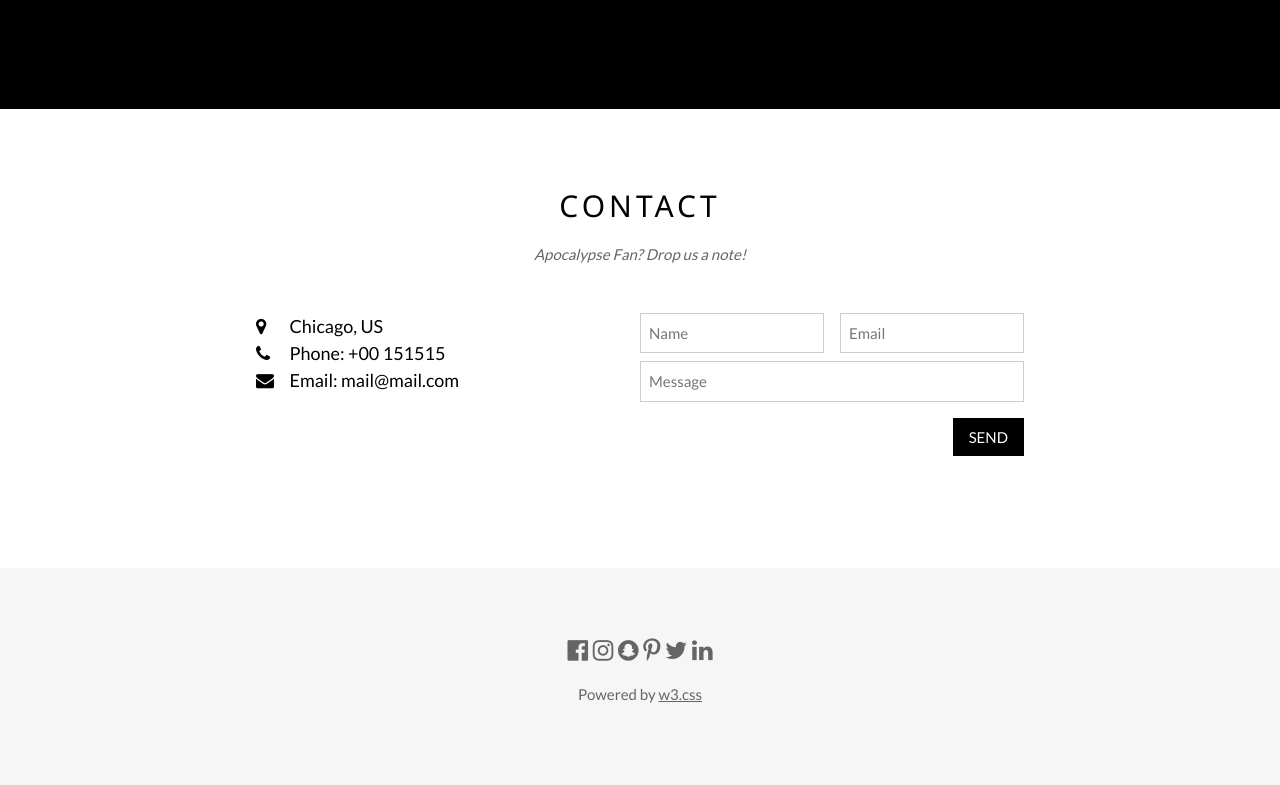
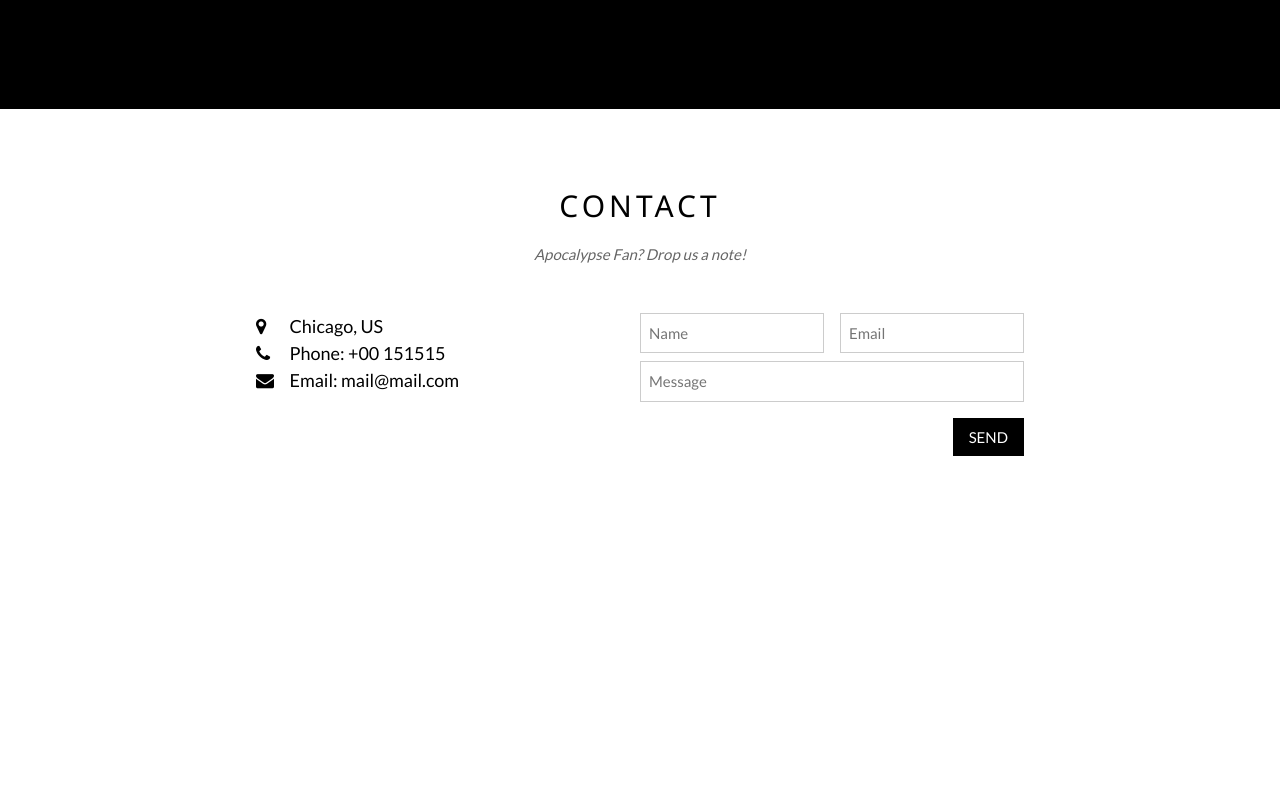
Before and after one commit to jostre/jostre.github.io, a plain HTML site: page index.html in a window 1280 px wide. Shown: the part 1354-2139 px from the top of the page. After the commit the page ends 1922 px from the top, so only its background shows below. Drawn offline with nearby package versions, Linux system fonts and the light colour scheme.

Commit message:
Update index.html

```diff
--- a/index.html
+++ b/index.html
@@ -158,18 +158,6 @@ body {font-family: "Lato", sans-serif}
 <!-- End Page Content -->
 </div>
 
-
-<!-- Footer -->
-<footer class="w3-container w3-padding-64 w3-center w3-opacity w3-light-grey w3-xlarge">
-  <i class="fa fa-facebook-official w3-hover-opacity"></i>
-  <i class="fa fa-instagram w3-hover-opacity"></i>
-  <i class="fa fa-snapchat w3-hover-opacity"></i>
-  <i class="fa fa-pinterest-p w3-hover-opacity"></i>
-  <i class="fa fa-twitter w3-hover-opacity"></i>
-  <i class="fa fa-linkedin w3-hover-opacity"></i>
-  <p class="w3-medium">Powered by <a href="https://www.w3schools.com/w3css/default.asp" target="_blank">w3.css</a></p>
-</footer>
-
 <script>
 // Automatic Slideshow - change image every 4 seconds
 var myIndex = 0;
```
